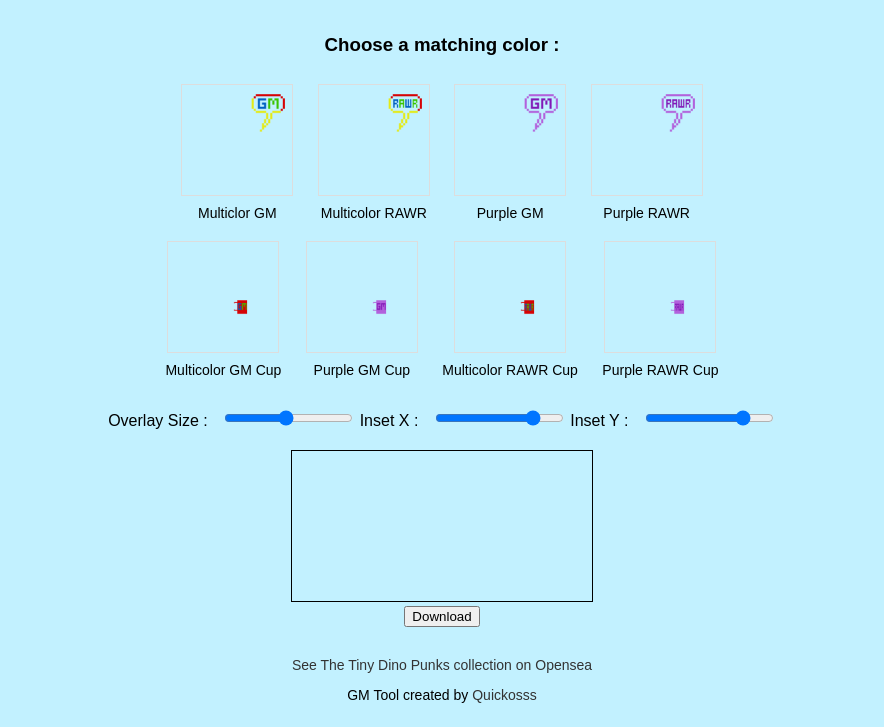
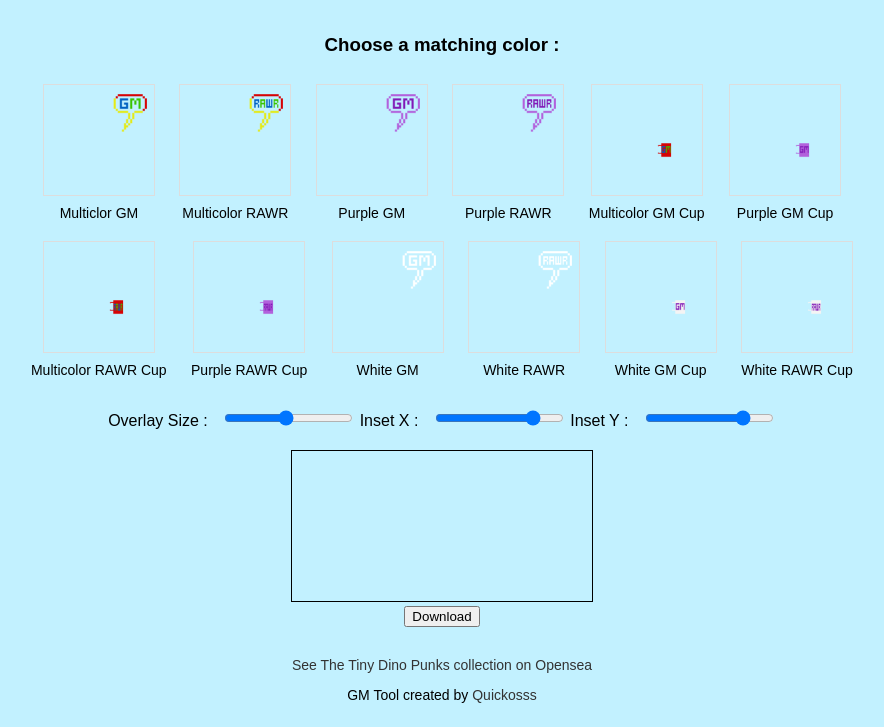
Before and after one commit to QuickosssLabs/TDP-GM-tool, a plain HTML site: page index.html in a window 1280 px wide. Shown: the part 104-831 px from the top of the page, without its empty margins (198-1082 px from the left). Drawn offline with Linux system fonts and the light colour scheme.

Commit message:
Update index.html

```diff
--- a/index.html
+++ b/index.html
@@ -31,7 +31,6 @@
             <img class="overlay-option" src="images/tdp/overlay4.png" alt="Overlay 4" width="100" onclick="selectOverlay('images/tdp/overlay4.png')">
             <div class="overlay-name">Purple RAWR</div>
         </div>
-        <br>
         <div class="overlay-container">
             <img class="overlay-option" src="images/tdp/overlay5.png" alt="Overlay 5" width="100" onclick="selectOverlay('images/tdp/overlay5.png')">
             <div class="overlay-name">Multicolor GM Cup</div>
@@ -40,6 +39,7 @@
             <img class="overlay-option" src="images/tdp/overlay6.png" alt="Overlay 6" width="100" onclick="selectOverlay('images/tdp/overlay6.png')">
             <div class="overlay-name">Purple GM Cup</div>
         </div>
+        <br>
         <div class="overlay-container">
             <img class="overlay-option" src="images/tdp/overlay7.png" alt="Overlay 7" width="100" onclick="selectOverlay('images/tdp/overlay7.png')">
             <div class="overlay-name">Multicolor RAWR Cup</div>
@@ -48,6 +48,23 @@
             <img class="overlay-option" src="images/tdp/overlay8.png" alt="Overlay 8" width="100" onclick="selectOverlay('images/tdp/overlay8.png')">
             <div class="overlay-name">Purple RAWR Cup</div>
         </div>
+        <div class="overlay-container">
+            <img class="overlay-option" src="images/tdp/overlay9.png" alt="Overlay 8" width="100" onclick="selectOverlay('images/tdp/overlay9.png')">
+            <div class="overlay-name">White GM</div>
+        </div>
+        <div class="overlay-container">
+            <img class="overlay-option" src="images/tdp/overlay10.png" alt="Overlay 8" width="100" onclick="selectOverlay('images/tdp/overlay10.png')">
+            <div class="overlay-name">White RAWR</div>
+        </div>
+        <div class="overlay-container">
+            <img class="overlay-option" src="images/tdp/overlay11.png" alt="Overlay 8" width="100" onclick="selectOverlay('images/tdp/overlay11.png')">
+            <div class="overlay-name">White GM Cup</div>
+        </div>
+        <div class="overlay-container">
+            <img class="overlay-option" src="images/tdp/overlay12.png" alt="Overlay 8" width="100" onclick="selectOverlay('images/tdp/overlay12.png')">
+            <div class="overlay-name">White RAWR Cup</div>
+        </div>
+
     </div>
 
     <!-- Adjust Overlay -->
```
